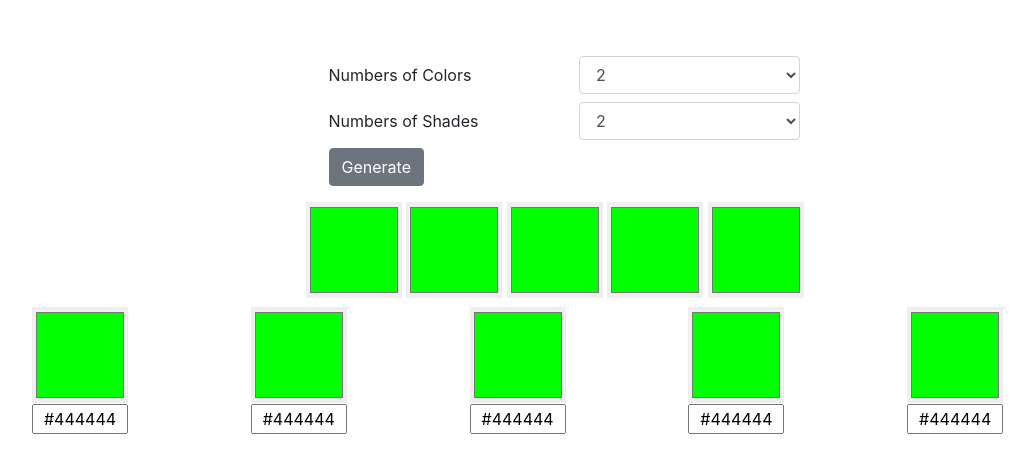
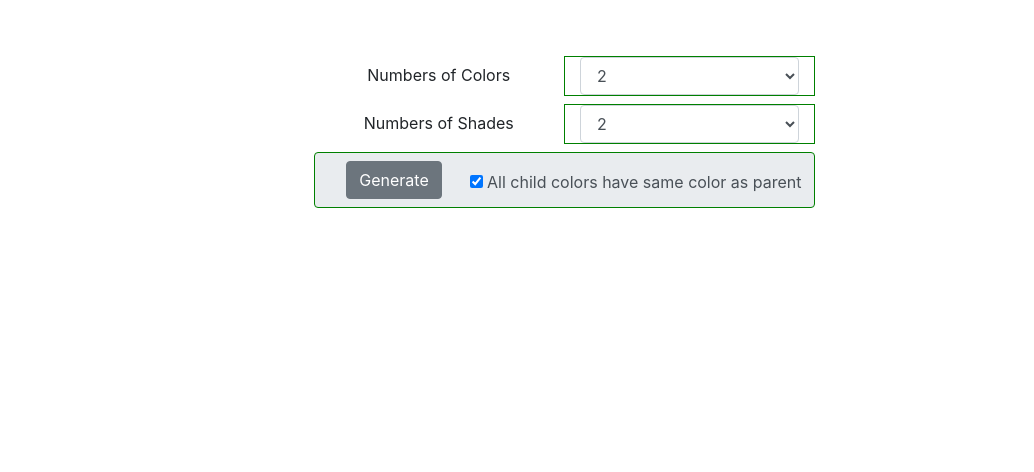
Before and after one commit to ddwebdevv/portfolio, a website: page color-pallete.html in a window 1280 px wide. Shown: the whole page, without its empty margins (76-1110 px from the left). Drawn offline with nearby package versions, Linux system fonts and the light colour scheme.

Commit message:
js is done for color pallete

```diff
--- a/color-pallete.html
+++ b/color-pallete.html
@@ -37,9 +37,12 @@
                         </div>
                     </div>
                     <div class="row form-group">
-                        <div class="col">
+                        <div class="col input-group-text">
                             <button type="button" class="btn btn-secondary m-auto" id="generate">Generate</button>
-
+                            <label for="sameColor" class="mt-1 ml-2 col-form-label">
+                                <input type="checkbox" id="sameColor" name="sameColor" checked/>
+                                All child colors have same color as parent
+                            </label>
                         </div>
                     </div>
                 </form>
@@ -48,40 +51,7 @@
     </div>
 
     <div class="container" id="countColors">
-        <div class="row justify-content-center ">
-            <div class="col-sm-6" >
-                <input type="color" name="colorMain" class="round" value="#00ff00" />
-                <input type="color" name="colorMain" class="round" value="#00ff00" />
-                <input type="color" name="colorMain" class="round" value="#00ff00" />
-                <input type="color" name="colorMain" class="round" value="#00ff00" />
-                <input type="color" name="colorMain" class="round" value="#00ff00" />
-            </div>
-        </div>
-    </div>
 
-    <div class="container">
-        <div class="row  justify-content-center">
-            <div class="col">
-                <input type="color" name="colorMain" class="round" value="#00ff00" />
-                <input type="text" readonly value="#444444">
-            </div>
-            <div class="col">
-                <input type="color" name="colorMain" class="round" value="#00ff00" />
-                <input type="text" readonly value="#444444">
-            </div>
-            <div class="col">
-                <input type="color" name="colorMain" class="round" value="#00ff00" />
-                <input type="text" readonly value="#444444">
-            </div>
-            <div class="col">
-                <input type="color" name="colorMain" class="round" value="#00ff00" />
-                <input type="text" readonly value="#444444">
-            </div>
-            <div class="col">
-                <input type="color" name="colorMain" class="round" value="#00ff00" />
-                <input type="text" readonly value="#444444">
-            </div>
-        </div>
     </div>
 
 
--- a/css/color-pallete.css
+++ b/css/color-pallete.css
@@ -9,11 +9,51 @@
     height: 6rem;
 }
 
+.round1 {
+    border-radius: 300px;
+    border: none;
+    width: 7rem;
+    height: 7rem;
+    background-color: var(--base);
+    text-align: center;
+}
+
 .row {
     margin: 0.5rem;
 }
+.col {
+    border: 1px solid green;
+}
 
-input[type=text] {
-    width: 6rem;
+label {
+    display: block;
+    /* width: 6rem; */
     text-align: center;
 }
+.invis{
+    border: 1px solid red;
+    opacity: 0.001;
+}
+
+@media screen and (max-width: 760px) {
+    input[type=text] {
+        display: block;
+        height: 1.5rem;
+        width: 5rem;
+        font-size: x-small;
+        text-align: center;
+    }
+    .round1 {
+        border-radius: 300px;
+        border: none;
+        width: 3rem;
+        height: 3rem;
+        background-color: var(--base);
+    }
+    .round {
+
+        border: none;
+        width: 3rem;
+        height: 3rem;
+    }
+}
--- a/js/color-pallete.js
+++ b/js/color-pallete.js
@@ -1,39 +1,121 @@
 const mPart = document.querySelector('#countColors');
 const shSelect = document.querySelector('#numShades');
 const colSelect = document.querySelector('#numColors');
-console.log(mPart);
+let inputArr = [];
+// let labelHexArr = [];
+// let labelRgbArr = [];
+let array = [];
 
 
 function generate() {
     mPart.innerHTML = '';
+    inputArr = [];
+    labelHexArr = [];
+    labelRgbArr = [];
+    // array = [];
     console.log(mPart);
     console.log(shSelect.value);
     console.log(colSelect.value);
-    for (let i = 0; i < shSelect.value; i++) {
-        mPart.innerHTML += '<div class="row justify-content-center">';
+    let htmlP = '';
+    for (let i = 0; i < colSelect.value; i++) {
+        htmlP += '<div class="row justify-content-center">';
         // mPart.innerHTML = mPart.innerHTML.slice(0, -7);
         // console.log(mPart.innerHTML);
-        for (let k = 1; k <= colSelect.value; k++) {
-            mPart.innerHTML += `<div class="col"><input type="color" name="colorMain" class="round" value="#00ff00" id="${i}shadeOf${k}Color" /><input type="text" readonly value="#444444" id="${i}label${k}"></div>`;
+        for (let k = 0; k < shSelect.value; k++) {
+            htmlP += `<div class="col mx-2 p-2">
+            <div class="round1 input-group mx-auto"><input type="color" class="round invis form-control color${i}" value="#00ff00" data-colorn="${i}" data-indexn="${k}"></div>
+            <label for="" class="mt-1 col-form-label data-colorn="${i} hex" data-indexn="${k}">#0000ff</label>
+            <label for="" class="mt-1 col-form-label data-colorn="${i} rgb" data-indexn="${k}">rgb(0, 0, 255)</label>
+        </div>`;
+
             //  ${i}shadeOf${k}Color
             // document.querySelector(`#${i}shadeOf${k}Color`).addEventListener('click', console.log('sdga'));
         };
-        // mPart.innerHTML +='</div>';
+        htmlP +='</div>';
 
     }
-    let inputArr = document.querySelectorAll('input');
-
+    mPart.innerHTML = htmlP;
+    inputArr = document.querySelectorAll('input[type=color]');
+    labelHexArr = document.querySelectorAll('label[class=hex]');
+    labelRgbArr = document.querySelectorAll('label[class=rgb]');
+    array = Array.from(inputArr);
+    // inputArr.forEach(input => {
+    //     input.addEventListener('click', colorizeInit);
+    // });
+    colorizeInit();
 
 }
 
-function colorize(){
-    let inputArr = document.querySelectorAll('input');
+function colorizeInit(){
+    console.log('init');
+    if (document.querySelector('#sameColor').checked) {
+        console.log("checked");
+        inputArr.forEach(input => {
+            input.addEventListener('change', colorizeAll);
+            input.addEventListener('input', colorizeAll);
+        });
+    } else {
+        console.log('not checked');
+        inputArr.forEach(input => {
+            input.addEventListener('change', colorizeSingle);
+            input.addEventListener('input', colorizeSingle);
+        });
+    }
+}
+
+function colorizeSingle(e){
+    console.log(e);
+    colorize(e.target, e.target.value);
+
+//  let i = () => {for (let i = 0; i < colSelect.value; i++) {
+//     if (e.target.hasClass(`color${i}`))  return i;
+//     }
+// }
+}
+
+function colorize(target, color) {
+    // console.log(target.parentNode);
+    // console.log(target.parentNode.nextElementSibling);
+    // console.log(target.value);
+    // console.log(target.dataset);
+    // console.log(target.parentNode.style.backgroundColor);
+    // console.log(target.parentNode.nextElementSibling.nextElementSibling);
+
+    target.parentNode.style.backgroundColor = color;
+    target.parentNode.nextElementSibling.innerHTML = color;
+    target.parentNode.nextElementSibling.nextElementSibling.innerHTML = target.parentNode.style.backgroundColor;
+    // console.log(target.parentNode.style.backgroundColor);
+    // console.log(target.parentNode.nextElementSibling.innerHTML);
+    // console.log(target.parentNode.nextElementSibling.nextElementSibling.innerHTML);
+}
+
+function colorizeAll(e){
+    console.log(e.target.dataset.colorn);
+    console.log(e.target.dataset.indexn);
+    console.log(inputArr[3].dataset.colorn);
+    // const index = inputArr.findIndex(e);
+    // console.log(index);
+
+    const current = array.filter( function(input) {
+        if (input.dataset.colorn === e.target.dataset.colorn && input.dataset.indexn >= e.target.dataset.indexn) {
+            return true;
+        }
+    });
+
+    console.log('look here' + current);
+    console.log(current);
+    current.forEach(item => {
+        console.log(e.target.style.color);
+        console.log(e.target.value);
+
+        colorize(item, e.target.value);
+    });
 }
 // inputArr[1].attributes.value - current color
 // inputArr[1].style.backgroundColor = '#ff0000';
 // numCol, numShad
 $(function(){
-    $('#test').click()
+
 });
-
+document.querySelector('#sameColor').addEventListener('change', colorizeInit);
 document.querySelector('#generate').addEventListener('click', generate);
```
Also changed, not shown: test.html (added, +37 -0 lines).
